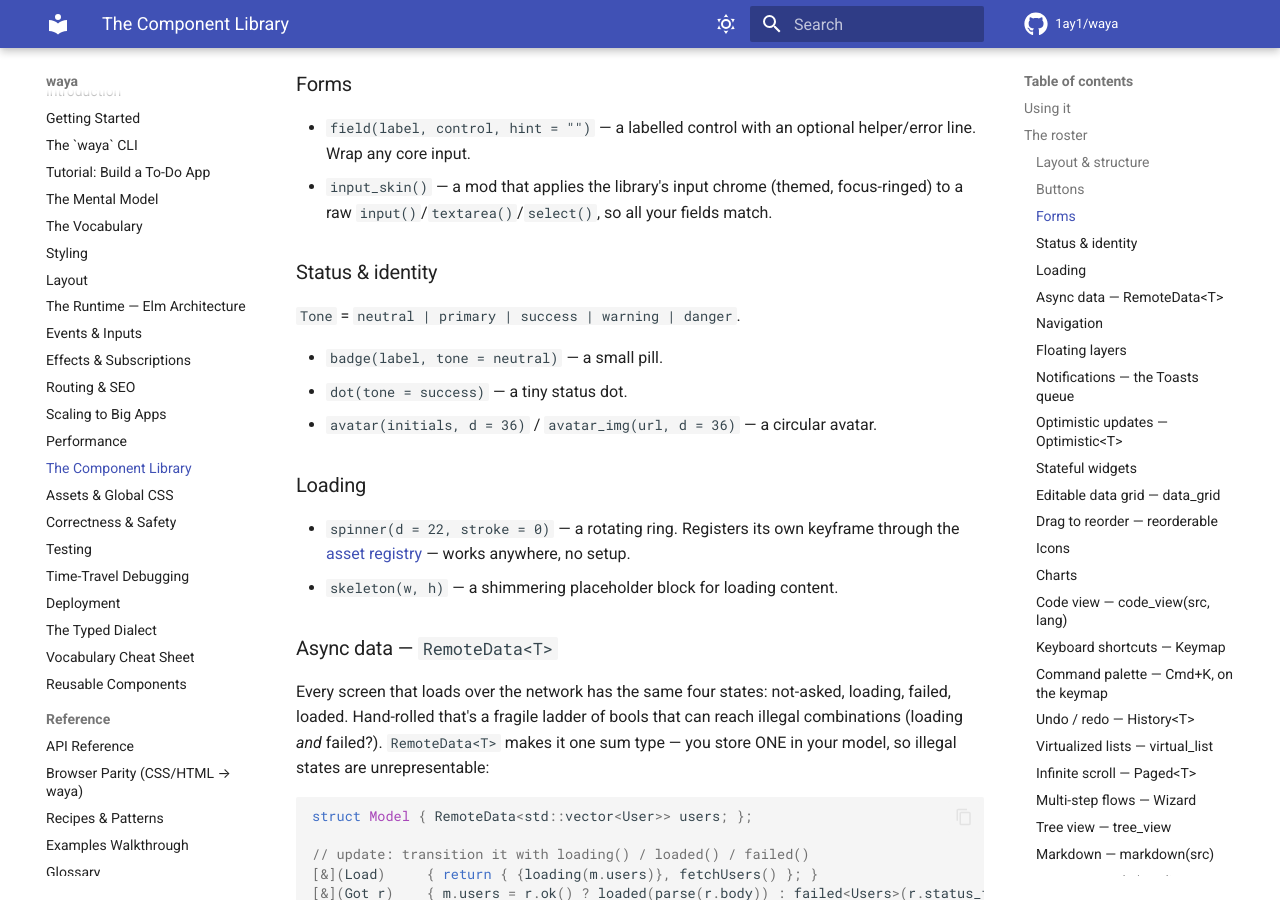
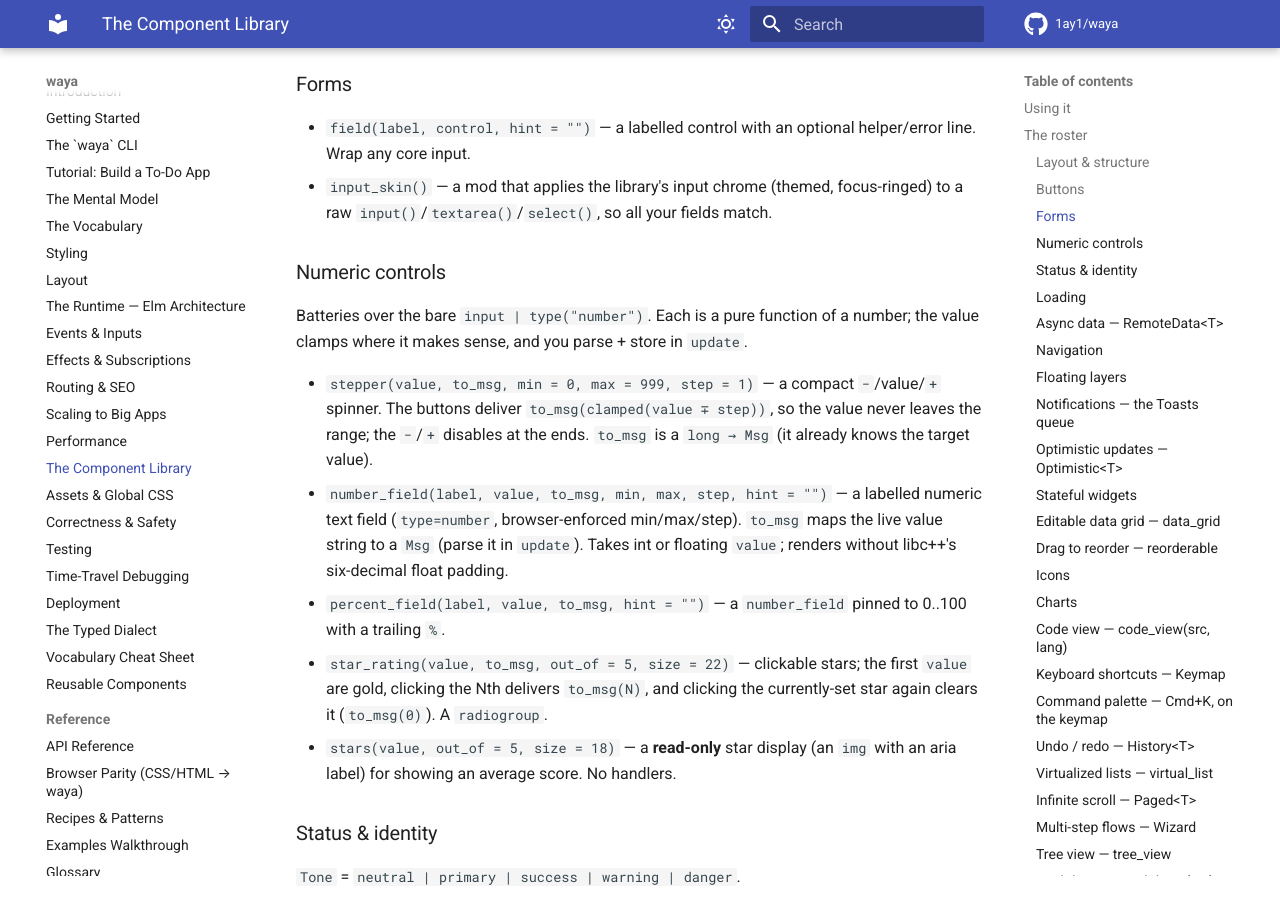
Before and after one commit to 1ay1/waya, an MkDocs documentation site: the page built from docs/14-components.md, in a window 1280 px wide and 900 px high, scrolled down 1572 px. Built offline with MkDocs 1.6.1 and Material for MkDocs 9.7.7, drawn with Linux system fonts in a browser that asks for light colours; comment, search, counter and statistics services are not loaded.

Commit message:
Add numeric form controls: stepper, number_field, percent, stars
Batteries over the bare input|type("number"):

- stepper(value, to_msg, min, max, step): a −/value/+ spinner whose
  buttons carry the clamped target (long→Msg), disabling − / + at the
  range ends so the value can never leave [min,max].
- number_field(label, value, to_msg, min, max, step, hint): a labelled
  type=number field; value→Msg mapper, int or float, no float padding.
- percent_field: a number_field pinned to 0..100 with a % suffix.
- star_rating(value, to_msg, out_of): clickable gold stars; click Nth →
  to_msg(N), click the set star again → to_msg(0) to clear. A radiogroup.
- stars(value, out_of): read-only display (role=img) for an average score.

Pure functions of a number; you parse + store in update. Zero new wire
ops. Tests: +14 assertions (255 total in test_widgets), 31/31 ctest,
ASan+UBSan clean. Docs: "Numeric controls" section.

```diff
--- a/docs/14-components.md
+++ b/docs/14-components.md
@@ -71,6 +71,27 @@ surface), `ghost` (text-only until hover), `danger` (destructive).
 - `input_skin()` — a mod that applies the library's input chrome (themed,
   focus-ringed) to a raw `input()`/`textarea()`/`select()`, so all your fields
   match.
+
+### Numeric controls
+
+Batteries over the bare `input | type("number")`. Each is a pure function of a
+number; the value clamps where it makes sense, and you parse + store in `update`.
+
+- `stepper(value, to_msg, min = 0, max = 999, step = 1)` — a compact
+  `−`/value/`+` spinner. The buttons deliver `to_msg(clamped(value ∓ step))`, so
+  the value never leaves the range; the `−`/`+` disables at the ends. `to_msg`
+  is a `long → Msg` (it already knows the target value).
+- `number_field(label, value, to_msg, min, max, step, hint = "")` — a labelled
+  numeric text field (`type=number`, browser-enforced min/max/step). `to_msg`
+  maps the live value string to a `Msg` (parse it in `update`). Takes int or
+  floating `value`; renders without libc++'s six-decimal float padding.
+- `percent_field(label, value, to_msg, hint = "")` — a `number_field` pinned to
+  0..100 with a trailing `%`.
+- `star_rating(value, to_msg, out_of = 5, size = 22)` — clickable stars; the
+  first `value` are gold, clicking the Nth delivers `to_msg(N)`, and clicking
+  the currently-set star again clears it (`to_msg(0)`). A `radiogroup`.
+- `stars(value, out_of = 5, size = 18)` — a **read-only** star display (an
+  `img` with an aria label) for showing an average score. No handlers.
 
 ### Status & identity
 
```
Also changed, not shown: 3 other files.
